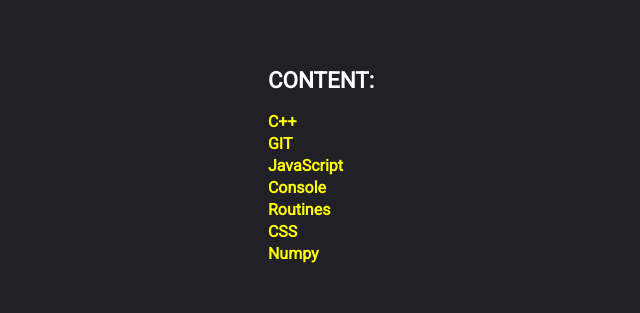
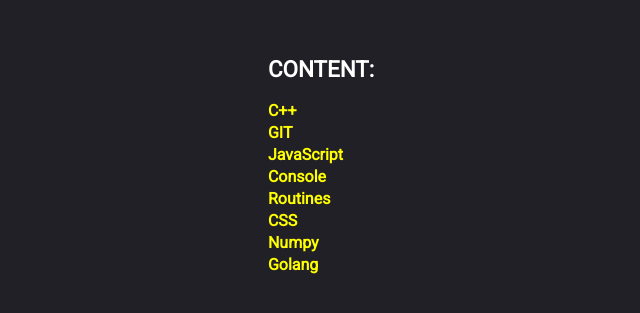
Before and after one commit to ntllct/Exercises-and-cheatsheets, a plain HTML site: page index.html in a window 1280 px wide. Shown: the part 233-546 px from the top of the page, without its empty margins (319-959 px from the left). Drawn offline with Linux system fonts and the light colour scheme.

Commit message:
golang.html is added

```diff
--- a/index.html
+++ b/index.html
@@ -22,6 +22,7 @@
       <li><a href="routines.html">Routines</a></li>
       <li><a href="css.html">CSS</a></li>
       <li><a href="numpy.html">Numpy</a></li>
+      <li><a href="golang.html">Golang</a></li>
     </ul>
   </div>
 </body>
```
